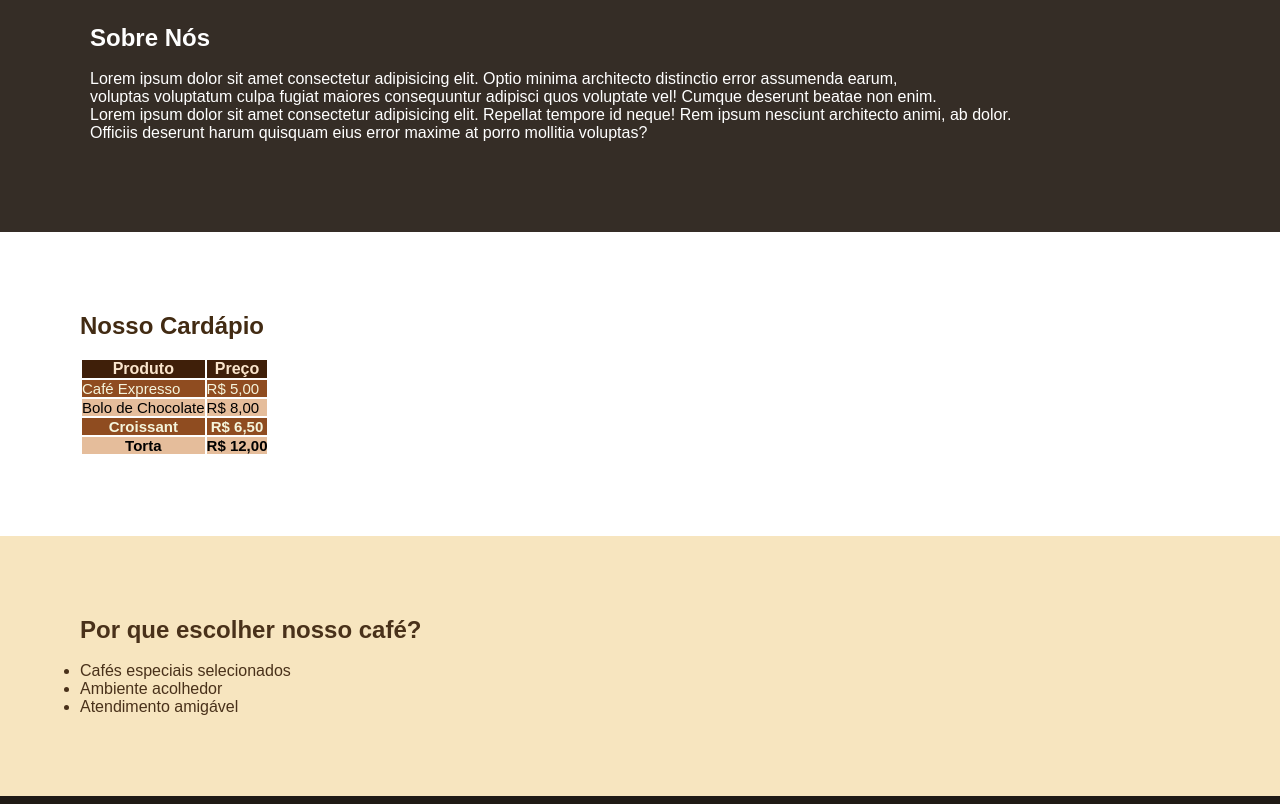
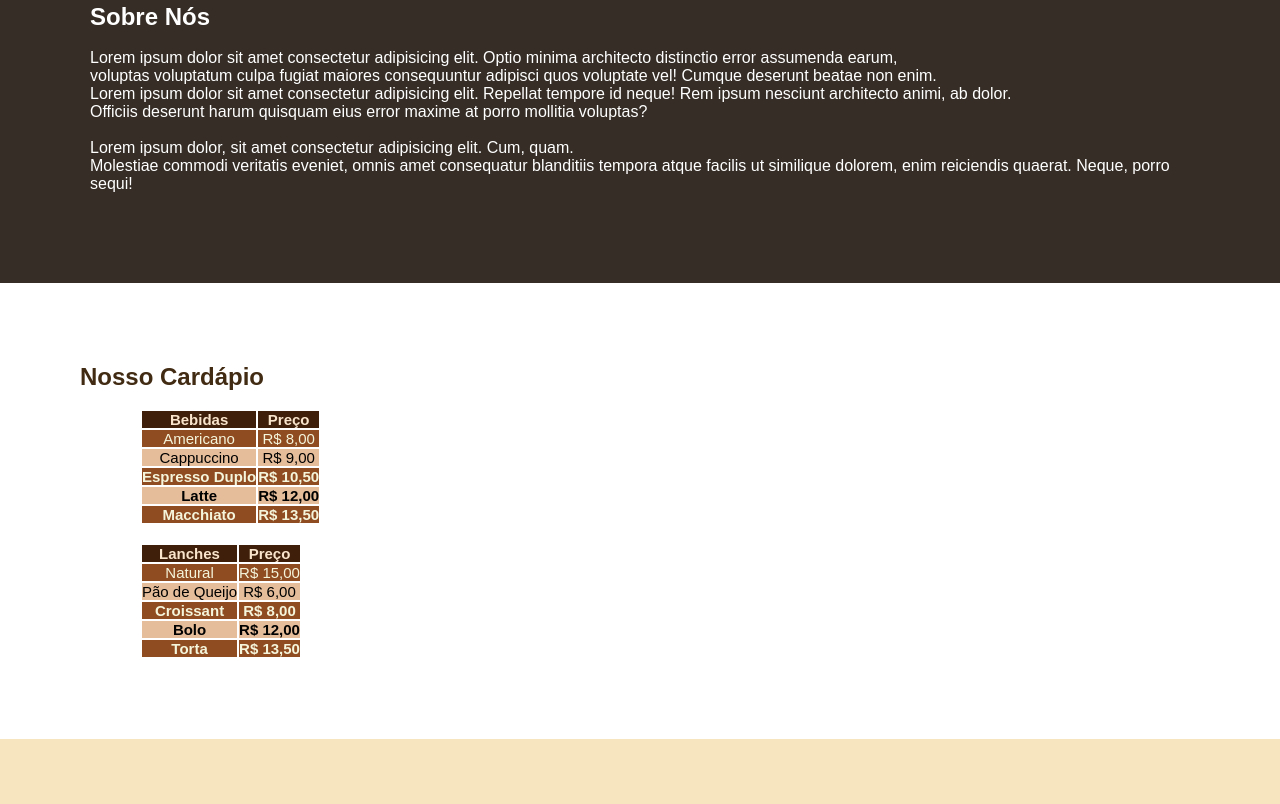
Before and after one commit to larissan007/Raccoon-Coffee, a plain HTML site: page index.html in a window 1280 px wide. Shown: the part 1316-2120 px from the top of the page. Drawn offline with Linux system fonts and the light colour scheme.

Commit message:
Alteração2

```diff
--- a/index.html
+++ b/index.html
@@ -5,7 +5,8 @@
     <meta name="viewport" content="width=device-width, initial-scale=1.0">
     <link rel="stylesheet" href="style.css">
     <title>Raccon Coffee</title>
-<header>
+<body>
+    <header>
     <div class="logo">
         <img src="img/guaxinim.png" alt="">
     </div>
@@ -68,11 +69,18 @@
     <h2>Sobre Nós</h2>
     <br>
     <p>
-        Lorem ipsum dolor sit amet consectetur adipisicing elit. Optio minima architecto distinctio error assumenda earum,<br>
+        Lorem ipsum dolor sit amet consectetur adipisicing elit. Optio minima architecto distinctio
+        error assumenda earum,<br>
          voluptas voluptatum culpa fugiat maiores consequuntur adipisci quos voluptate vel! Cumque deserunt beatae non enim.
          <br>Lorem ipsum dolor sit amet consectetur
          adipisicing elit. Repellat tempore id neque! Rem ipsum nesciunt architecto animi, ab dolor.<br>
          Officiis deserunt harum quisquam eius error maxime at porro mollitia voluptas?
+    </p>
+
+    <br>
+    <p>
+        Lorem ipsum dolor, sit amet consectetur adipisicing elit. Cum, quam. <br>
+        Molestiae commodi veritatis eveniet, omnis amet consequatur blanditiis tempora atque facilis ut similique dolorem, enim reiciendis quaerat. Neque, porro sequi!
     </p>
 </div>
 <div class="cardapio">
@@ -81,25 +89,54 @@
     <table>
 
         <tr class="cabeça">
-          <th>Produto</th>
+          <th>Bebidas</th>
           <th>Preço</th>
         </tr>
         <tr class="linha">
-          <td>Café Expresso</td>
-          <td>R$ 5,00</td>
+          <td>Americano</td>
+          <td>R$ 8,00</td>
         </tr>
         <tr class="proxima">
-          <td>Bolo de Chocolate</td>
-          <td>R$ 8,00</td>
+          <td>Cappuccino</td>
+          <td>R$ 9,00</td>
+        </tr>
+        <tr class="linha">
+            <th>Espresso Duplo</th>
+            <th>R$ 10,50</th>
+        </tr>
+        <tr class="proxima">
+            <th>Latte</th>
+            <th>R$ 12,00</th>
+        </tr>
+        <tr class="linha">
+            <th>Macchiato</th>
+            <th>R$ 13,50</th>
+    </table>
+    <br>
+    <table>
+        <tr class="cabeça">
+          <th>Lanches</th>
+          <th>Preço</th>
+        </tr>
+        <tr class="linha">
+          <td>Natural</td>
+          <td>R$ 15,00</td>
+        </tr>
+        <tr class="proxima">
+          <td>Pão de Queijo</td>
+          <td>R$ 6,00</td>
         </tr>
         <tr class="linha">
             <th>Croissant</th>
-            <th>R$ 6,50</th>
+            <th>R$ 8,00</th>
         </tr>
         <tr class="proxima">
-            <th>Torta</th>
+            <th>Bolo</th>
             <th>R$ 12,00</th>
         </tr>
+        <tr class="linha">
+            <th>Torta</th>
+            <th>R$ 13,50</th>
     </table>
 </div>
 <div class="lista">
@@ -125,6 +162,9 @@
     <a href="https://www.whatsapp.com">
         <img src="img/zap.png" alt="WhatsApp">
     </a>
+    <a href="https://www.facebook.com">
+        <img src="img/face.png">
+    </a>
 </div>
     <br>
     <p>Copyright © 2026 Raccoon Coffee - Todos os direitos reservados</p>
--- a/style.css
+++ b/style.css
@@ -19,6 +19,8 @@ header{
 }
 .menu{
     padding-left: 60%;
+    gap: 20px;
+    display: flex;
 }
 
 .menu a{
@@ -30,7 +32,6 @@ section{
     background:rgb(53, 45, 38);
     color:white;
     display:flex;
-    justify-content:space-between;
     align-items:center;
     padding:60px;
 }
@@ -69,11 +70,17 @@ section img{
     border-radius: 20px;
 }
 
+
 .sobre{
     background: rgb(53, 45, 38);
     color: white;
     align-items: center;
     padding:90px;
+}
+table{
+    text-align: center;
+    font-size: 15px;
+    margin-left: 60px;
 }
 .cabeça{
     background-color:rgb(63, 31, 9);
@@ -82,11 +89,10 @@ section img{
 .linha{
     background-color:rgb(143, 76, 32);
     color:beige;
-    font-size: 15px;
+
 }
 .proxima{
     background-color:rgb(229, 189, 155);
-    font-size: 15px;
 }
 .cardapio{
     background: rgb(255, 255, 255);
@@ -112,7 +118,6 @@ footer{
 .redes{
     text-align:center;
 }
-
 .redes img{
     width:30px;
     margin:10px;
```
Also changed, not shown: img/face.png (added).
